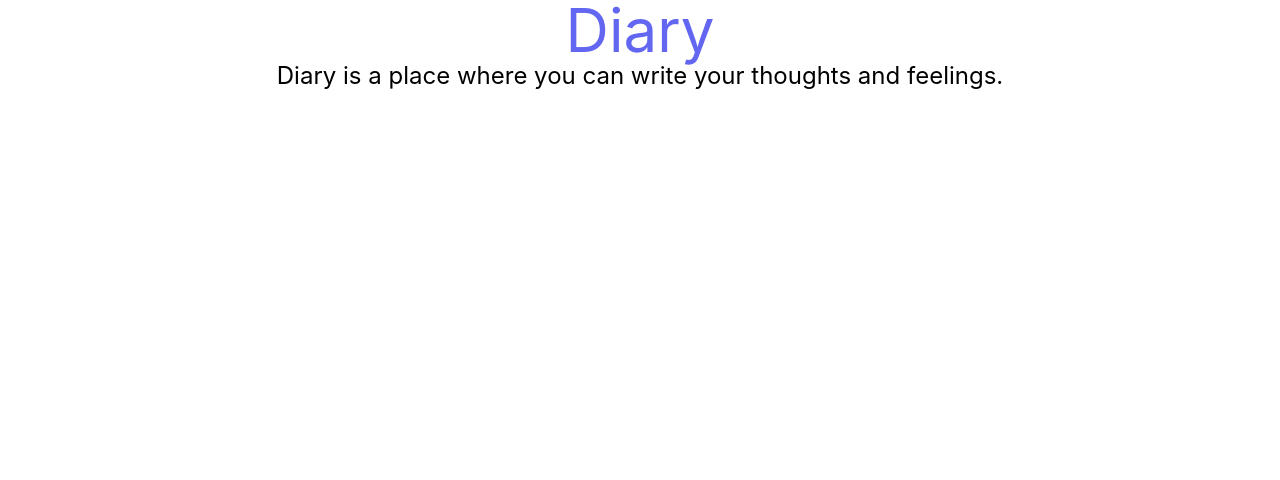
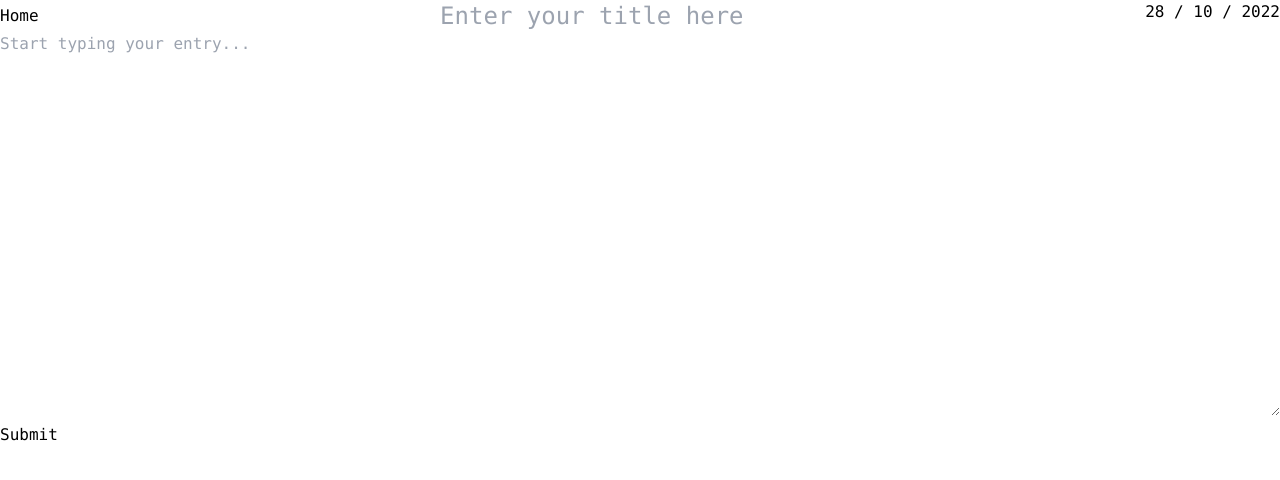
Before and after one commit to kalhuss/diary-next, a Next.js app: page / in a window 1280 px wide. Shown: the top 480 px of the page. Built offline with nearby package versions, Linux system fonts and the light colour scheme.

Commit message:
Added header, title and entry

```diff
--- /dev/null
+++ b/components/Entry.tsx
@@ -0,0 +1,29 @@
+//Import useState
+import React, {useState} from 'react';
+//Create a component where the user can enter their diary entry
+const Entry = () => {
+
+    //Create a state for the entry
+    const [entry, setEntry] = useState("");
+
+    //Create a function to handle the entry in typescript
+    const handleEntry = (e: React.ChangeEvent<HTMLTextAreaElement>) => {
+        e.preventDefault();
+        setEntry(e.target.value);
+    }
+
+
+    return (
+        <div>
+            <form>
+                {/*Create a text input area which has a default grayed out value which says "Start typing your entry..." and then a submit button */}
+                <textarea placeholder = "Start typing your entry..." onChange = {handleEntry} value = {entry} className = "font-mono w-full h-96"></textarea>
+                {/* Submit button when clicked it prints the title to console */}
+                <button type = "submit" className = "font-mono">Submit</button>
+
+
+            </form>
+        </div>
+    )
+}
+export default Entry;
--- /dev/null
+++ b/components/Header.tsx
@@ -0,0 +1,15 @@
+import Title from './Title';
+//Create a header component
+const Header = () => {
+
+    const date = new Date();
+
+    return (
+        <div className = "flex justify-between">
+            <button className = "font-mono">Home</button>
+            <Title />
+            <div className = "font-mono">{date.getDate()} / {date.getMonth()} / {date.getFullYear()}</div>
+        </div>
+    )
+    }
+export default Header;
--- /dev/null
+++ b/components/Title.tsx
@@ -0,0 +1,23 @@
+import { useState } from 'react';
+//Create a component which is just the title which is a input field when clicked on it is editable and when clicked off it is not editable
+const Title = () => {
+    //Create a state for the title
+    const [title, setTitle] = useState("");
+    //Create a state for the editable boolean
+    const [editable, setEditable] = useState(false);
+    //Create a function to handle the title in typescript
+    const handleTitle = (e: React.ChangeEvent<HTMLInputElement>) => {
+        setTitle(e.target.value);
+    }
+    //Create a function to handle the editable boolean
+    const handleEditable = () => {
+        setEditable(!editable);
+    }
+    return (
+        <div>
+            {/*Create a input field which has a default grayed out value which says "Enter your title here" and then a submit button */}
+            <input placeholder = "Enter your title here" onChange = {handleTitle} value = {title} className = "font-mono text-2xl w-96 focus:outline-none text-center" onClick = {handleEditable} readOnly = {!editable}></input>
+        </div>
+    )
+}
+export default Title;
--- a/pages/index.tsx
+++ b/pages/index.tsx
@@ -1,6 +1,10 @@
 import Head from 'next/head'
 import Image from 'next/image'
 import styles from '../styles/Home.module.css'
+//import title component
+import Header from '../components/Header'
+//import entry component
+import Entry from '../components/Entry'
 
 export default function Home() {
   return (
@@ -11,12 +15,8 @@ export default function Home() {
         <link rel="icon" href="/favicon.ico" />
       </Head>
 
-      <h1 className='text-indigo-500 text-6xl text-center'>Diary</h1>
-      <div className='flex justify-center'>
-        <div className = "text-2xl text-center">
-          <p>Diary is a place where you can write your thoughts and feelings.</p>
-        </div>
-      </div>
+      <Header />
+      <Entry />
 
     </div>
   )
```
Also changed, not shown: 1 other file (tests, documents, lock files or other folders).
